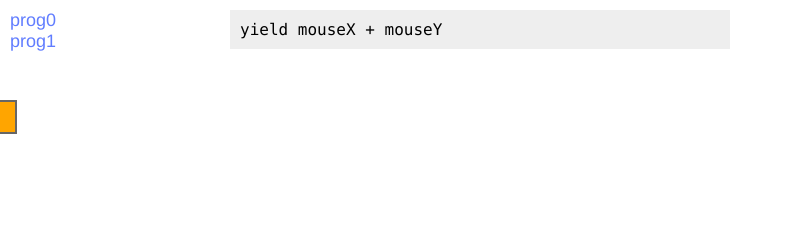
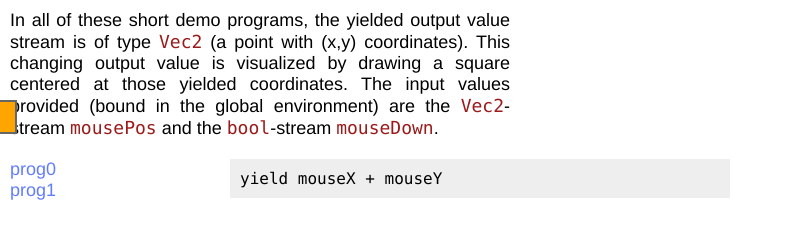
Before and after one commit to rsimmons/rindel, a website with bundled scripts: page demo/index.html in a window 1280 px wide. Shown: the whole page, without its empty margins (0-793 px from the left). Built offline with nearby package versions, Linux system fonts and the light colour scheme.

Commit message:
add explanation

```diff
--- a/demo/index.html
+++ b/demo/index.html
@@ -7,6 +7,9 @@
 </head>
 <body>
 <div id="main">
+  <p id="explanation">
+    In all of these short demo programs, the yielded output value stream is of type <span class="inline-code">Vec2</span> (a point with (x,y) coordinates). This changing output value is visualized by drawing a square centered at those yielded coordinates. The input values provided (bound in the global environment) are the <span class="inline-code">Vec2</span>-stream <span class="inline-code">mousePos</span> and the <span class="inline-code">bool</span>-stream <span class="inline-code">mouseDown</span>.
+  </p>
   <div id="demos-column">
     <ul id="demos-list"></ul>
   </div>
--- a/demo/main.css
+++ b/demo/main.css
@@ -7,8 +7,19 @@ body {
   font-family: "HelveticaNeue-Light", "Helvetica Neue Light", "Helvetica Neue", Helvetica, Arial, "Lucida Grande", sans-serif;
 }
 
+.inline-code {
+  font-family: Consolas, Monaco, 'Andale Mono', monospace;
+  color: rgb(155, 27, 27);
+}
+
 #main {
   font-size: 18px;
+}
+
+#explanation {
+  margin: 10px 0 10px 10px;
+  width: 500px;
+  text-align: justify;
 }
 
 #demos-column {
```
